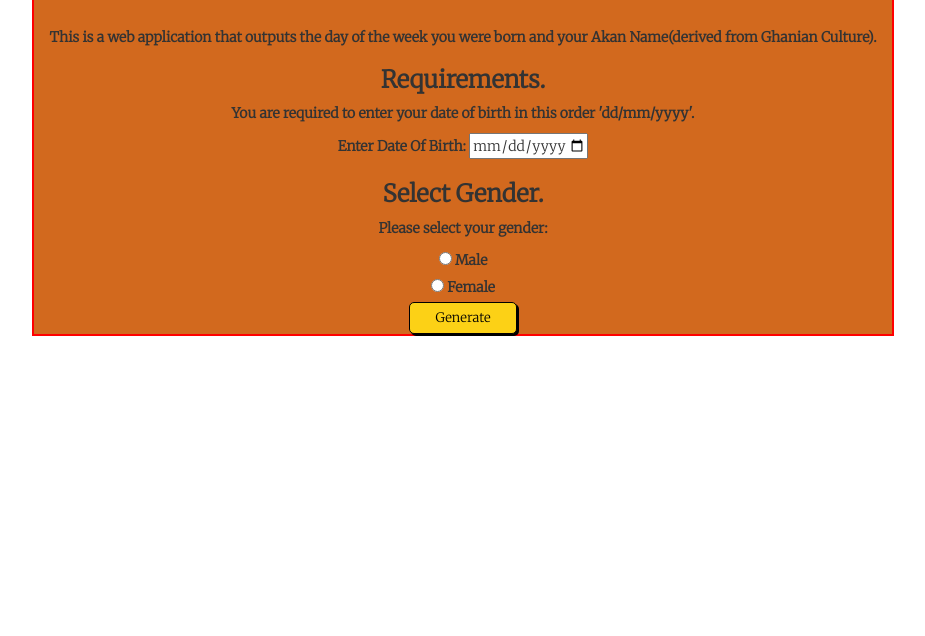
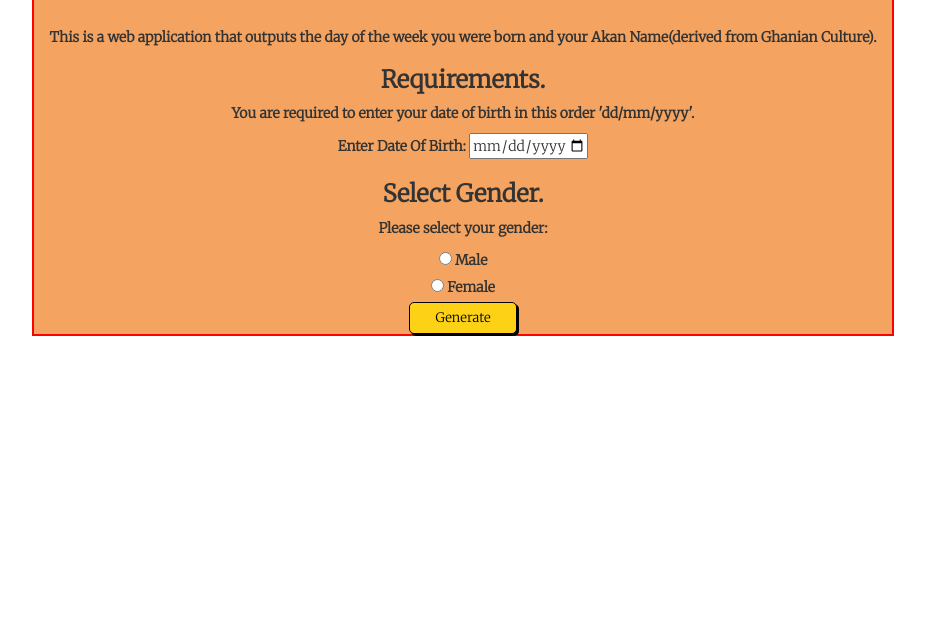
Before and after one commit to fkinyae/birthday, a plain HTML site: page index.html in a window 1280 px wide. Shown: the part 164-800 px from the top of the page, without its empty margins (177-1102 px from the left). Drawn offline with nearby package versions, Linux system fonts and the light colour scheme.

Commit message:
change container  background image

```diff
--- a/css/styles.css
+++ b/css/styles.css
@@ -6,7 +6,7 @@
     text-align: center;
     width: fit-content;
     border: 2px solid red;
-    background-color: chocolate;
+    background-color: sandybrown;
 }
 
 body {
```
